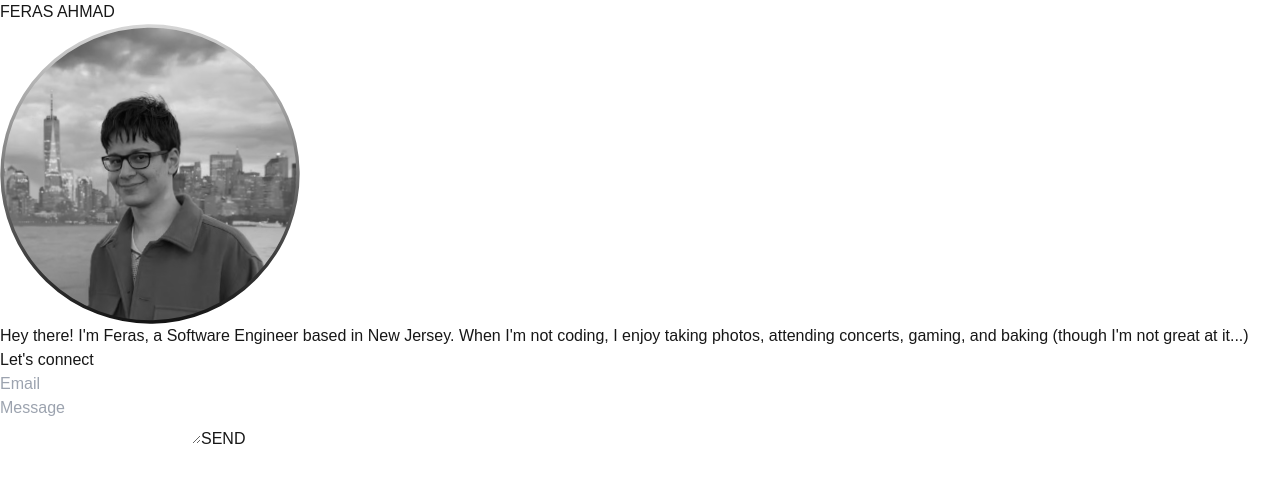
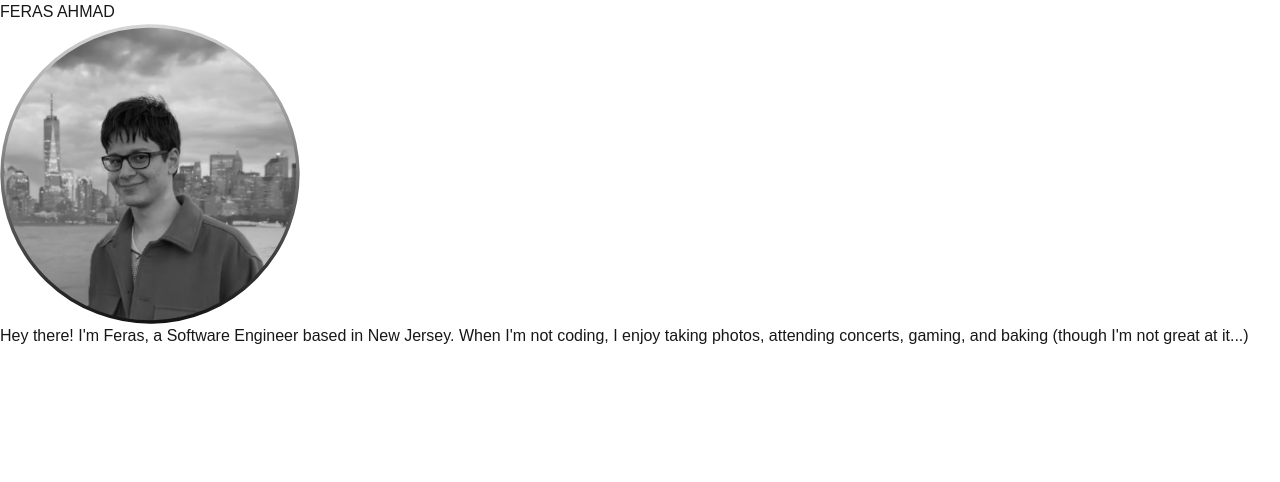
Before and after one commit to ferasahmad/ferasahmad, a Next.js app: page / in a window 1280 px wide. Shown: the top 482 px of the page. Built offline with nearby package versions, Linux system fonts and the light colour scheme.

Commit message:
comment out contact

```diff
--- a/src/app/page.tsx
+++ b/src/app/page.tsx
@@ -1,5 +1,5 @@
 import About from "@/components/About";
-import Contact from "@/components/Contact";
+// import Contact from "@/components/Contact";
 // import Experience from "@/components/Experience";
 import Hero from "@/components/Hero";
 
@@ -9,7 +9,7 @@ export default function Home() {
       <Hero />
       <About />
       {/* <Experience /> */}
-      <Contact />
+      {/* <Contact /> */}
     </div>
   );
 }
```
